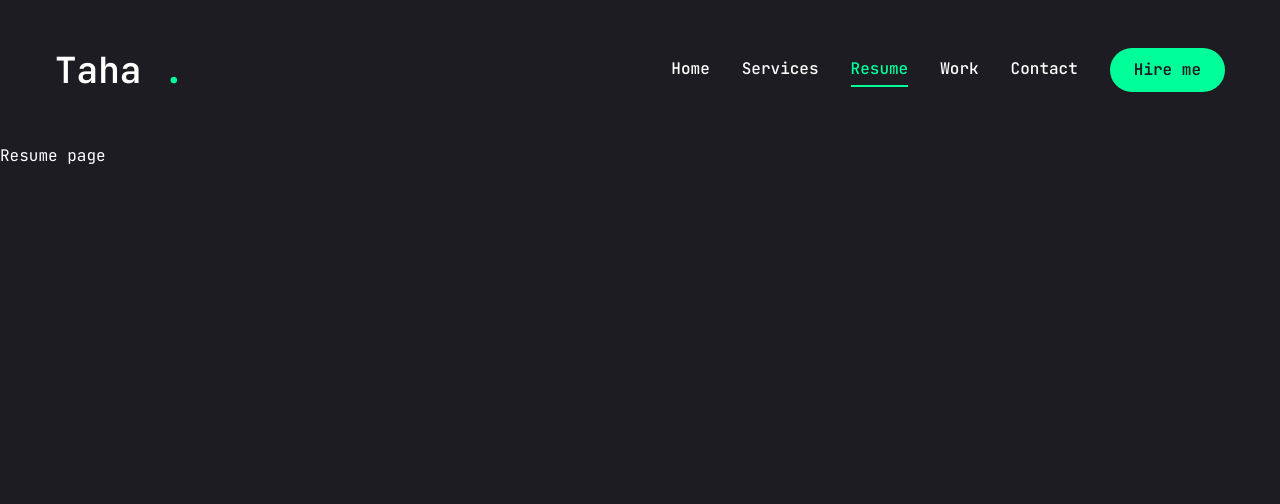
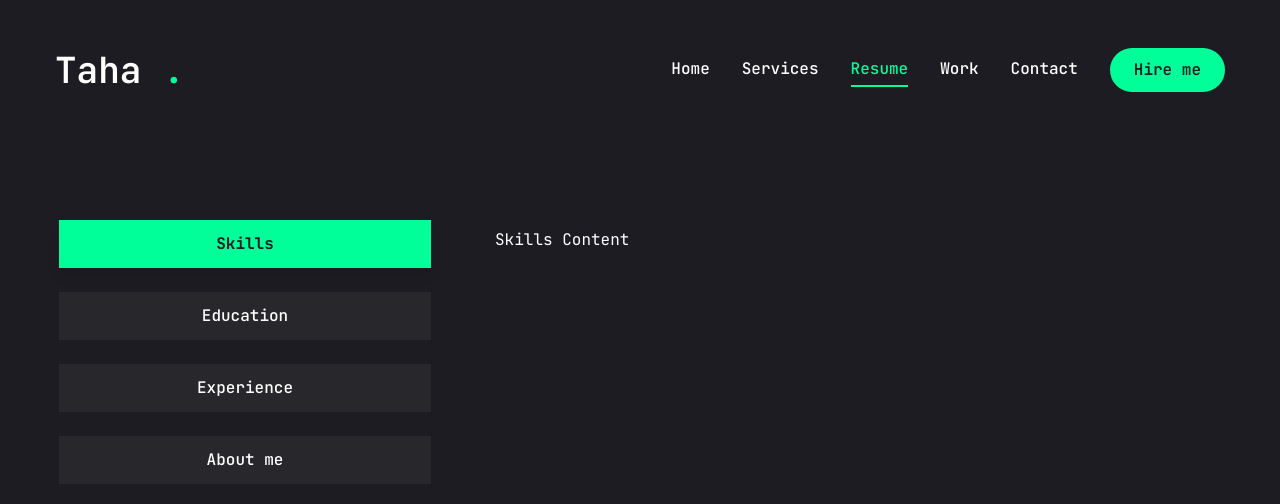
Before and after one commit to tahaglbz/my-cv-website, a Next.js app: page /resume in a window 1280 px wide. Shown: the top 504 px of the page. Built offline with nearby package versions, Linux system fonts and the light colour scheme.

Commit message:
resume tab

```diff
--- a/src/app/resume/page.jsx
+++ b/src/app/resume/page.jsx
@@ -1,11 +1,140 @@
-import React from 'react'
+"use client";
+import { FaHtml5, FaCss3, FaJs, FaJava, FaPython, FaPhp } from "react-icons/fa";
+import { SiFlutter, SiCsharp, SiFirebase, SiMysql, SiDotnet, SiNextdotjs, SiTailwindcss } from "react-icons/si";
+import { Tabs, TabsContent, TabsList, TabsTrigger } from "@/components/ui/tabs";
+import { Tooltip, TooltipContent, TooltipProvider, TooltipTrigger } from "@/components/ui/tooltip";
+import { ScrollArea } from "@/components/ui/scroll-area";
+import { delay, motion } from "framer-motion";
+
+const about = {
+  title: "About Me",
+  description: "I'm a full-stack developer with a passion for building scalable and efficient applications.",
+  info: [
+    {
+      fieldName: "Full Name",
+      fieldValue: "Taha Gülbaz"
+    },
+    {
+      fieldName: "Phone",
+      fieldValue: "+90 5313256038"
+    },
+    {
+      fieldName: "Experiences",
+      fieldValue: "1+ years"
+    },
+    {
+      fieldName: "Nationality",
+      fieldValue: "Turk"
+    },
+    {
+      fieldName: "Email",
+      fieldValue: "tahaglbz1@gmail.com"
+    },
+    {
+      fieldName: "Freelance",
+      fieldValue: "Available"
+    },
+    {
+      fieldName: "Languages",
+      fieldValue: "Turkish, English"
+    },
+  ]
+};
+
+const experience = {
+  icon: '/public/assets/assets/resume/badge.svg',
+  title: "My Experience",
+  description: "I have worked on various projects, including web development and mobile app development",
+  items: [
+    {
+      company: "Albayrak Media",
+      position: "Mobile App Developer",
+      duration: "2024 August - 2024 October",
+    }
+  ]
+};
+
+const education = {
+  icon: "/public/assets/assets/resume/cap.svg",
+  title: "My Education",
+  description: "Training I received and online courses I attended",
+  items: [
+    {
+      institution: "Haliç University",
+      degree: "Software Engineering License",
+      duration: "2021-2026"
+    },
+    {
+      institution: "Online Course Platform",
+      degree: "C# and .NET",
+      duration: "2022"
+    },
+    {
+      institution: "Online Course Platform",
+      degree: "Mobile App Development with Flutter",
+      duration: "2024",
+    },
+    {
+      institution: "Online Course Platform",
+      degree: "Advanced Programming with Java",
+      duration: "2023"
+    },
+  ]
+};
+
+const skills = {
+  title: "My Skills",
+  description: "My Tech Skills",
+  skillList: [
+    { icon: SiCsharp, name: "C#" },
+    { icon: SiFlutter, name: "Flutter" },
+    { icon: FaJava, name: "Java" },
+    { icon: FaJs, name: "JavaScript" },
+    { icon: SiFirebase, name: "Firebase" },
+    { icon: SiMysql, name: "MySQL" },
+    { icon: FaCss3, name: "CSS3" },
+    { icon: FaHtml5, name: "HTML5" },
+    { icon: FaPhp, name: "PHP" },
+    { icon: SiDotnet, name: ".NET" },
+    { icon: FaPython, name: "Python" }
+  ]
+};
 
 const Resume = () => {
   return (
-    <div>
-      Resume page
-    </div>
-  )
-}
+    <motion.div
+      initial={{ opacity: 0 }}
+      animate={{ opacity: 1, transition: { delay: 2.4, duration: 0.4, ease: "easeIn" } }}
+      className="min-h-[80vh] flex items-center justify-center py-12 xl:py-0"
+    >
+      <div className="container mx-auto">
+        <Tabs defaultValue="skills" className="flex flex-col xl:flex-row gap-[60px]">
+          <TabsList className="flex flex-col w-full max-w-[380px] mx-auto xl:mx-0 gap-6">
+            <TabsTrigger value="skills">Skills</TabsTrigger>
+            <TabsTrigger value="education">Education</TabsTrigger>
+            <TabsTrigger value="experience">Experience</TabsTrigger>
+            <TabsTrigger value="about">About me</TabsTrigger>
+          </TabsList>
 
-export default Resume
+          <TabsContent value="skills" className="w-full">
+            Skills Content
+          </TabsContent>
+
+          <TabsContent value="education" className="w-full">
+            Education Content
+          </TabsContent>
+
+          <TabsContent value="experience" className="w-full">
+            Experience Content
+          </TabsContent>
+
+          <TabsContent value="about" className="w-full">
+            About Me Content
+          </TabsContent>
+        </Tabs>
+      </div>
+    </motion.div>
+  );
+};
+
+export default Resume;
--- a/src/components/ui/tabs.jsx
+++ b/src/components/ui/tabs.jsx
@@ -11,7 +11,7 @@ const TabsList = React.forwardRef(({ className, ...props }, ref) => (
   <TabsPrimitive.List
     ref={ref}
     className={cn(
-      "inline-flex h-9 items-center justify-center rounded-lg bg-muted p-1 text-muted-foreground",
+      "inline-flex h-auto  rounded-md p-1 text-primary",
       className
     )}
     {...props} />
@@ -22,7 +22,7 @@ const TabsTrigger = React.forwardRef(({ className, ...props }, ref) => (
   <TabsPrimitive.Trigger
     ref={ref}
     className={cn(
-      "inline-flex items-center justify-center whitespace-nowrap rounded-md px-3 py-1 text-sm font-medium ring-offset-background transition-all focus-visible:outline-none focus-visible:ring-2 focus-visible:ring-ring focus-visible:ring-offset-2 disabled:pointer-events-none disabled:opacity-50 data-[state=active]:bg-background data-[state=active]:text-foreground data-[state=active]:shadow",
+      "inline-flex items-center w-full bg-[#27272c] justify-center whitespace-nowrap text-white rounded-lg p-3 text-base font-medium ring-offset-white transition-all disabled:pointer-events-none disabled:opacity-50 data-[state=active]:bg-accent data-[state=active]:text-primary data-[state=active]:font-bold data-[state=active]:shadow-lg",
       className
     )}
     {...props} />
@@ -33,7 +33,7 @@ const TabsContent = React.forwardRef(({ className, ...props }, ref) => (
   <TabsPrimitive.Content
     ref={ref}
     className={cn(
-      "mt-2 ring-offset-background focus-visible:outline-none focus-visible:ring-2 focus-visible:ring-ring focus-visible:ring-offset-2",
+      "min-h-[480px] mt-2 ring-offset-background focus-visible:outline-none focus-visible:ring-2 focus-visible:ring-ring focus-visible:ring-offset-2",
       className
     )}
     {...props} />
```
